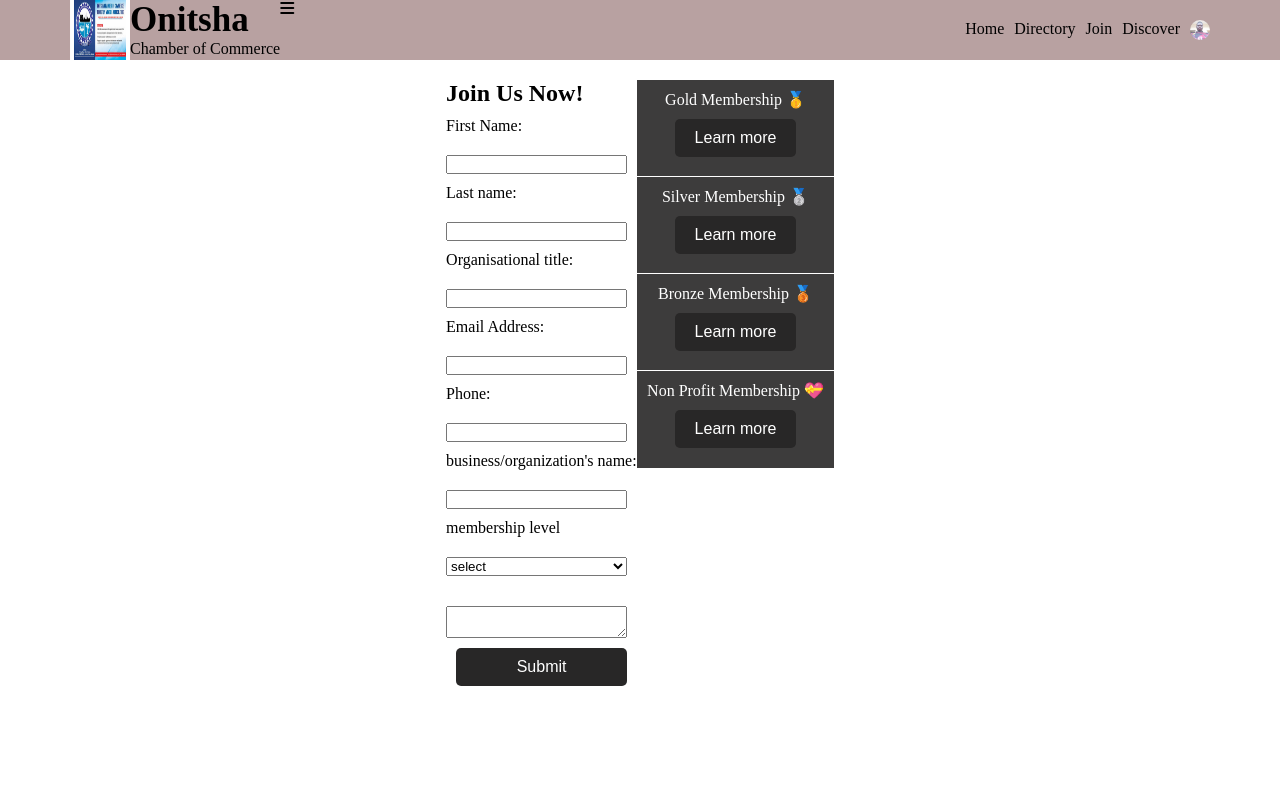
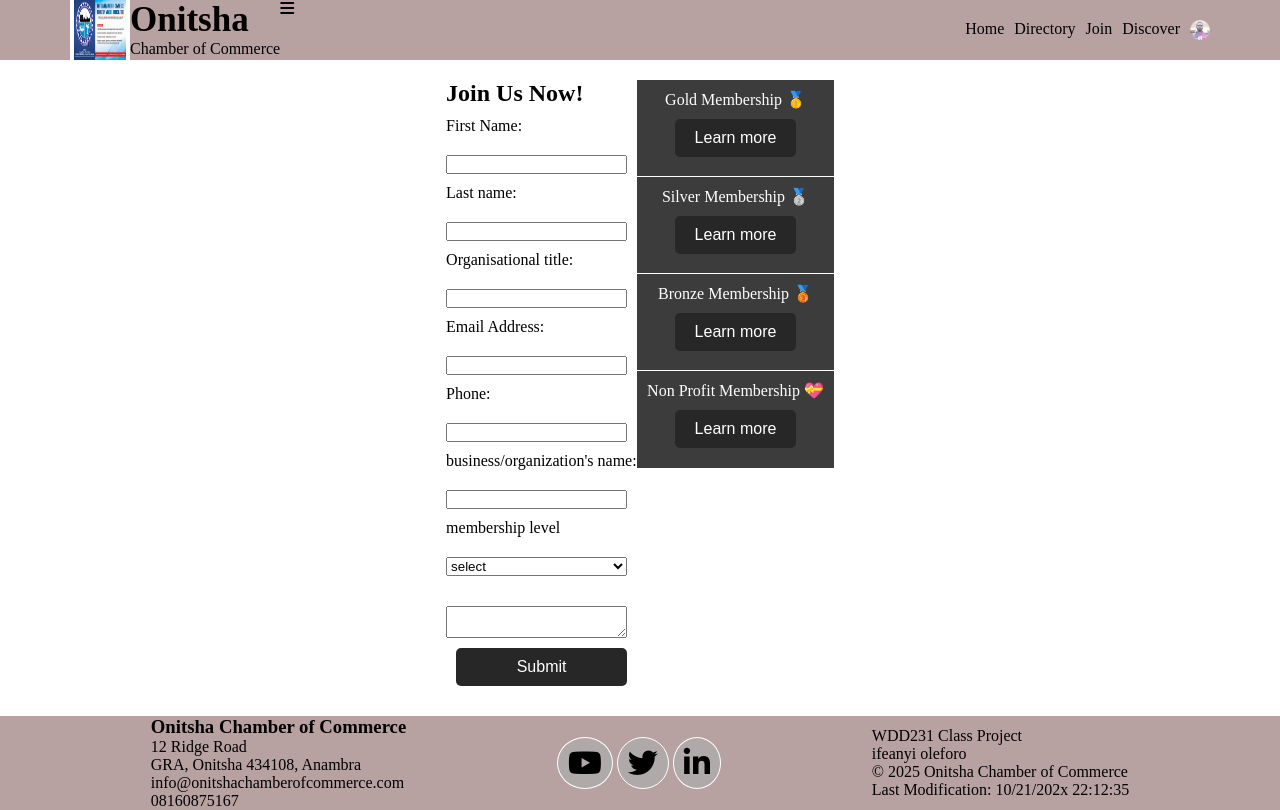
Before and after one commit to Ify57/wdd231, a plain HTML site: page chamber/join.html in a window 1280 px wide. Drawn offline with Linux system fonts and the light colour scheme.

Commit message:
more update 1.1

```diff
--- a/chamber/join.html
+++ b/chamber/join.html
@@ -137,5 +137,27 @@
             </div>
         </div>
     </main>
+ <footer>
+        <div class="footer">
+            <div class="footer_first">
+                <h3>Onitsha Chamber of Commerce</h3>
+                <p>
+                    12 Ridge Road <span class="div">GRA, Onitsha 434108, Anambra</span>
+                    <span class="div">info@onitshachamberofcommerce.com</span>
+                    <span class="div">08160875167</span>
+                </p>
+            </div>
+            <div class="footer_second">
+                <i class="fa-brands fa-youtube"></i>
+                <i class="fa-brands fa-twitter"></i>
+                <i class="fa fa-linkedin" aria-hidden="true"></i>
+            </div>
 
+            <div class="third">
+                <p>WDD231 Class Project <span class="div">ifeanyi oleforo</span> <span class="div">&#169; 2025 Onitsha
+                        Chamber of Commerce</span> <span class="div">Last Modification: 10/21/202x 22:12:35</span> </p>
+            </div>
+        </div>
+    </footer>
+</body>
 </html>
```
